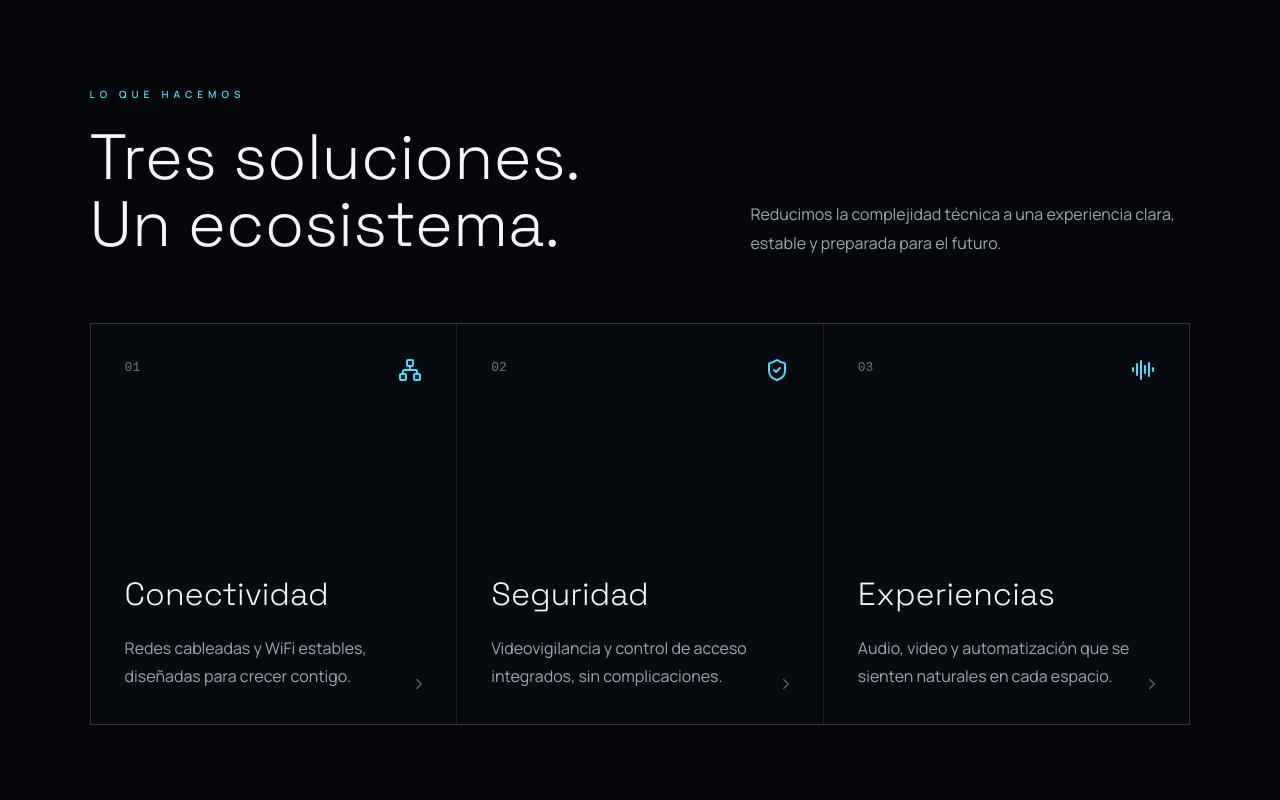
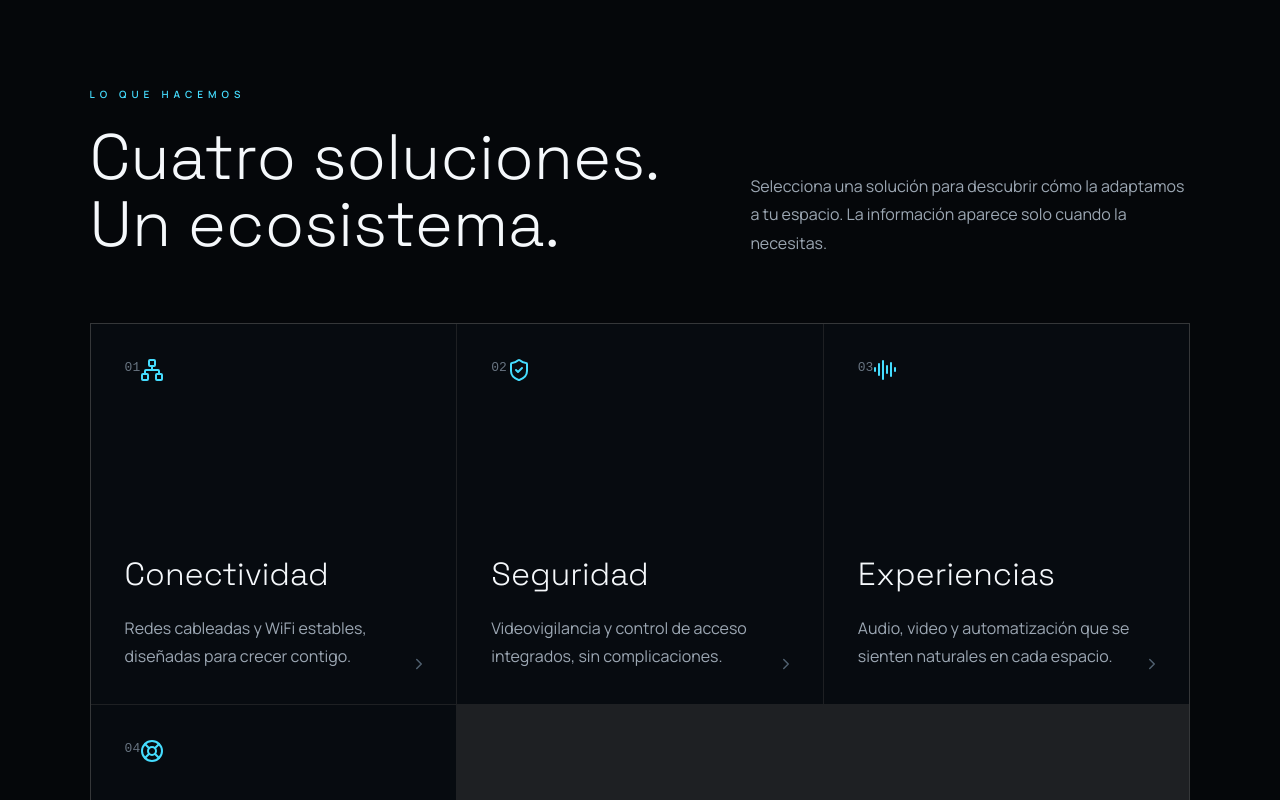
Before and after one commit to jumaanlu/Grupo-nagare, a React (Vite) app: page / in a window 1280 px wide. Shown: the part 1500-2300 px from the top of the page. Built offline with nearby package versions, Linux system fonts and the light colour scheme.

Commit message:
Añade explorador interactivo de soluciones

```diff
--- a/src/App.tsx
+++ b/src/App.tsx
@@ -1,12 +1,14 @@
 import { useEffect, useState } from 'react';
-import {motion, useScroll, useSpring} from 'motion/react';
-import {ArrowDown, ArrowUpRight, AudioLines, Building2, Check, ChevronRight, House, Menu, Network, ShieldCheck, X, Zap} from 'lucide-react';
+import {AnimatePresence, motion, useScroll, useSpring} from 'motion/react';
+import {ArrowDown, ArrowUpRight, AudioLines, Building2, Check, ChevronRight, House, LifeBuoy, Menu, Network, ShieldCheck, X, Zap} from 'lucide-react';
+import './solutions.css';
 
 const WA='https://wa.me/525585263040?text=Hola%20NAGARE%2C%20me%20interesa%20una%20asesor%C3%ADa%20para%20mi%20proyecto.';
 const solutions=[
-  {n:'01',title:'Conectividad',copy:'Redes cableadas y WiFi estables, diseñadas para crecer contigo.',icon:Network},
-  {n:'02',title:'Seguridad',copy:'Videovigilancia y control de acceso integrados, sin complicaciones.',icon:ShieldCheck},
-  {n:'03',title:'Experiencias',copy:'Audio, video y automatización que se sienten naturales en cada espacio.',icon:AudioLines},
+  {n:'01',title:'Conectividad',copy:'Redes cableadas y WiFi estables, diseñadas para crecer contigo.',icon:Network,detail:'Creamos la infraestructura que mantiene cada dispositivo conectado con velocidad y estabilidad.',items:['WiFi residencial y empresarial','Cableado estructurado y fibra óptica','Racks, switches y respaldo eléctrico','Diagnóstico y optimización de cobertura']},
+  {n:'02',title:'Seguridad',copy:'Videovigilancia y control de acceso integrados, sin complicaciones.',icon:ShieldCheck,detail:'Protegemos personas y espacios con sistemas discretos que puedes consultar y controlar desde cualquier lugar.',items:['Videovigilancia CCTV','Control de acceso','Interfonía y videoporteros','Alarmas, sensores e integración móvil']},
+  {n:'03',title:'Experiencias',copy:'Audio, video y automatización que se sienten naturales en cada espacio.',icon:AudioLines,detail:'Integramos entretenimiento, comunicación y automatización en una experiencia sencilla de operar.',items:['Audio distribuido','Salas de juntas y videoconferencia','Pantallas y señalización digital','Automatización e iluminación']},
+  {n:'04',title:'Soporte',copy:'Acompañamiento continuo para que la tecnología nunca interrumpa tu operación.',icon:LifeBuoy,detail:'Cuidamos tu inversión después de la instalación y adaptamos el sistema conforme cambian tus necesidades.',items:['Monitoreo y asistencia remota','Mantenimiento preventivo','Atención de incidencias','Actualización y crecimiento del sistema']},
 ];
 const spaces=[
   {title:'Residencial',copy:'Tecnología discreta para vivir con más calma.',icon:House,img:'https://images.unsplash.com/photo-1600585154340-be6161a56a0c?q=85&w=1200&auto=format&fit=crop'},
@@ -16,7 +18,7 @@ const spaces=[
 const process=['Escuchamos','Diseñamos','Integramos','Acompañamos'];
 
 export default function App(){
- const [open,setOpen]=useState(false); const {scrollYProgress}=useScroll(); const scaleX=useSpring(scrollYProgress,{stiffness:100,damping:24});
+ const [open,setOpen]=useState(false); const [activeSolution,setActiveSolution]=useState<number|null>(null); const {scrollYProgress}=useScroll(); const scaleX=useSpring(scrollYProgress,{stiffness:100,damping:24});
  useEffect(()=>{document.body.style.overflow=open?'hidden':'';return()=>{document.body.style.overflow=''}},[open]);
  const go=(id:string)=>{setOpen(false);document.getElementById(id)?.scrollIntoView({behavior:'smooth'})};
  return <div className="site">
@@ -41,8 +43,9 @@ export default function App(){
 
    <section className="statement reveal"><p className="kicker">NUESTRA IDEA</p><h2>La mejor tecnología es la que <em>deja de sentirse</em> como tecnología.</h2><p>Un solo equipo para conectar cada sistema y hacer que todo funcione en armonía.</p></section>
 
-   <section id="soluciones" className="section solutions"><header><div><p className="kicker">LO QUE HACEMOS</p><h2>Tres soluciones.<br/>Un ecosistema.</h2></div><p className="sidecopy">Reducimos la complejidad técnica a una experiencia clara, estable y preparada para el futuro.</p></header>
-    <div className="solution-grid">{solutions.map((s,i)=>{const Icon=s.icon;return <motion.article key={s.title} whileHover={{y:-8}} transition={{type:'spring',stiffness:250}}><div className="cardtop"><span>{s.n}</span><Icon/></div><div><h3>{s.title}</h3><p>{s.copy}</p></div><ChevronRight className="arrow"/></motion.article>})}</div>
+   <section id="soluciones" className="section solutions"><header><div><p className="kicker">LO QUE HACEMOS</p><h2>Cuatro soluciones.<br/>Un ecosistema.</h2></div><p className="sidecopy">Selecciona una solución para descubrir cómo la adaptamos a tu espacio. La información aparece solo cuando la necesitas.</p></header>
+    <div className="solution-grid">{solutions.map((s,i)=>{const Icon=s.icon;const active=activeSolution===i;return <motion.button type="button" aria-expanded={active} className={`solution-card ${active?'active':''}`} key={s.title} onClick={()=>setActiveSolution(active?null:i)} whileHover={{y:-8}} whileTap={{scale:.99}} transition={{type:'spring',stiffness:250}}><div className="cardtop"><span>{s.n}</span><Icon/></div><div><h3>{s.title}</h3><p>{s.copy}</p></div><ChevronRight className="arrow"/></motion.button>})}</div>
+    <AnimatePresence mode="wait">{activeSolution!==null&&(()=>{const s=solutions[activeSolution];const Icon=s.icon;const message=encodeURIComponent(`Hola NAGARE, me interesa conocer más sobre ${s.title}.`);return <motion.div className="solution-detail" key={s.title} initial={{opacity:0,y:-18,height:0}} animate={{opacity:1,y:0,height:'auto'}} exit={{opacity:0,y:-12,height:0}} transition={{duration:.45,ease:[.16,1,.3,1]}}><div className="detail-intro"><span>{s.n} / DETALLE</span><Icon/><h3>{s.title}</h3><p>{s.detail}</p></div><ul>{s.items.map((item,index)=><motion.li key={item} initial={{opacity:0,x:18}} animate={{opacity:1,x:0}} transition={{delay:index*.07}}><span>0{index+1}</span>{item}</motion.li>)}</ul><a href={`https://wa.me/525585263040?text=${message}`} target="_blank" rel="noreferrer">Consultar esta solución <ArrowUpRight/></a></motion.div>})()}</AnimatePresence>
    </section>
 
    <section id="proceso" className="section process"><div className="process-copy"><p className="kicker">CÓMO FLUYE</p><h2>De la idea a un sistema que simplemente funciona.</h2><p>Nos ocupamos del recorrido completo. Sin proveedores dispersos ni decisiones técnicas innecesarias.</p><a href={WA} target="_blank" rel="noreferrer">Iniciar conversación <ArrowUpRight/></a></div>
--- /dev/null
+++ b/src/solutions.css
@@ -0,0 +1,86 @@
+.solution-grid {
+  grid-template-columns: repeat(4, 1fr);
+}
+
+.solution-card {
+  position: relative;
+  min-height: 380px;
+  padding: 34px;
+  border: 0;
+  text-align: left;
+  color: var(--white);
+  background: #070b10;
+  display: flex;
+  flex-direction: column;
+  justify-content: space-between;
+  overflow: hidden;
+  cursor: pointer;
+}
+
+.solution-card::before {
+  content: '';
+  position: absolute;
+  width: 190px;
+  height: 190px;
+  border-radius: 50%;
+  background: var(--cyan);
+  filter: blur(90px);
+  opacity: 0;
+  top: -50px;
+  right: -50px;
+  transition: opacity .5s;
+}
+
+.solution-card:hover::before,
+.solution-card.active::before { opacity: .14; }
+.solution-card.active { background: #0a1520; box-shadow: inset 0 -2px var(--cyan); }
+.solution-card .arrow { transition: transform .35s, color .35s; }
+.solution-card.active .arrow { color: var(--cyan); transform: rotate(90deg); }
+
+.solution-detail {
+  position: relative;
+  display: grid;
+  grid-template-columns: 1.1fr 1fr auto;
+  gap: 55px;
+  align-items: center;
+  padding: 55px;
+  margin-top: 1px;
+  background: linear-gradient(120deg, #0a1723, #071018);
+  border: 1px solid var(--line);
+  overflow: hidden;
+}
+
+.solution-detail::after {
+  content: '';
+  position: absolute;
+  width: 360px;
+  height: 360px;
+  border: 1px solid rgba(69,221,255,.1);
+  border-radius: 50%;
+  right: -190px;
+  top: -170px;
+}
+
+.detail-intro { position: relative; }
+.detail-intro > span { font-family: monospace; font-size: 9px; letter-spacing: .3em; color: var(--cyan); }
+.detail-intro > svg { width: 25px; color: var(--cyan); position: absolute; right: 0; top: 0; }
+.detail-intro h3 { font-size: 40px; margin: 18px 0 12px; }
+.detail-intro p { color: var(--muted); line-height: 1.7; max-width: 480px; }
+.solution-detail ul { list-style: none; padding: 0; margin: 0; border-top: 1px solid var(--line); }
+.solution-detail li { padding: 14px 0; border-bottom: 1px solid var(--line); font-size: 13px; color: #c9d0d7; }
+.solution-detail li span { display: inline-block; width: 35px; color: var(--cyan); font-family: monospace; font-size: 9px; }
+.solution-detail > a { position: relative; z-index: 1; display: flex; align-items: center; gap: 10px; white-space: nowrap; color: var(--ink); background: var(--cyan); padding: 17px 20px; text-decoration: none; text-transform: uppercase; font-size: 9px; letter-spacing: .14em; font-weight: 600; }
+.solution-detail > a svg { width: 14px; }
+
+@media (max-width: 1050px) {
+  .solution-grid { grid-template-columns: repeat(2, 1fr); }
+  .solution-detail { grid-template-columns: 1fr 1fr; }
+  .solution-detail > a { grid-column: 1 / -1; justify-self: start; }
+}
+
+@media (max-width: 800px) {
+  .solution-grid { grid-template-columns: 1fr; }
+  .solution-card { min-height: 310px; }
+  .solution-detail { grid-template-columns: 1fr; gap: 28px; padding: 30px; }
+  .solution-detail > a { grid-column: auto; justify-self: stretch; justify-content: center; }
+}
```
